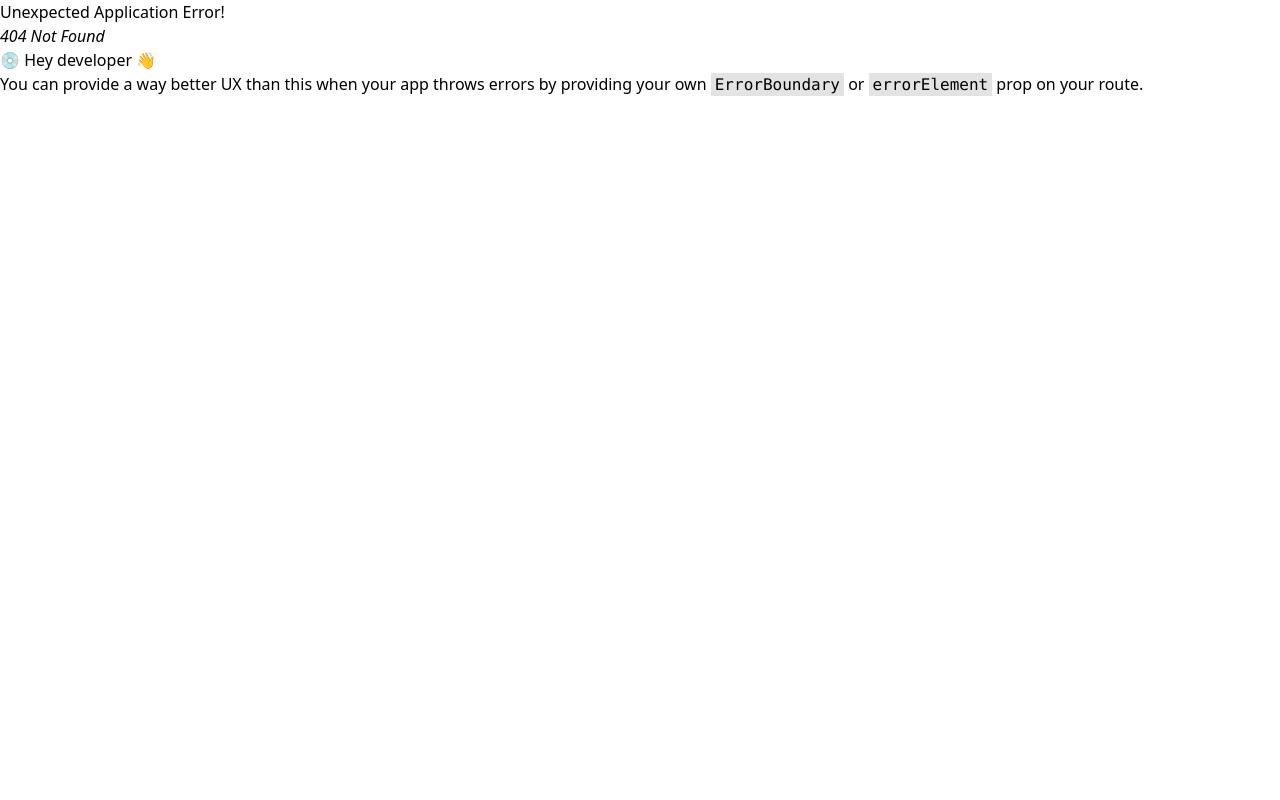
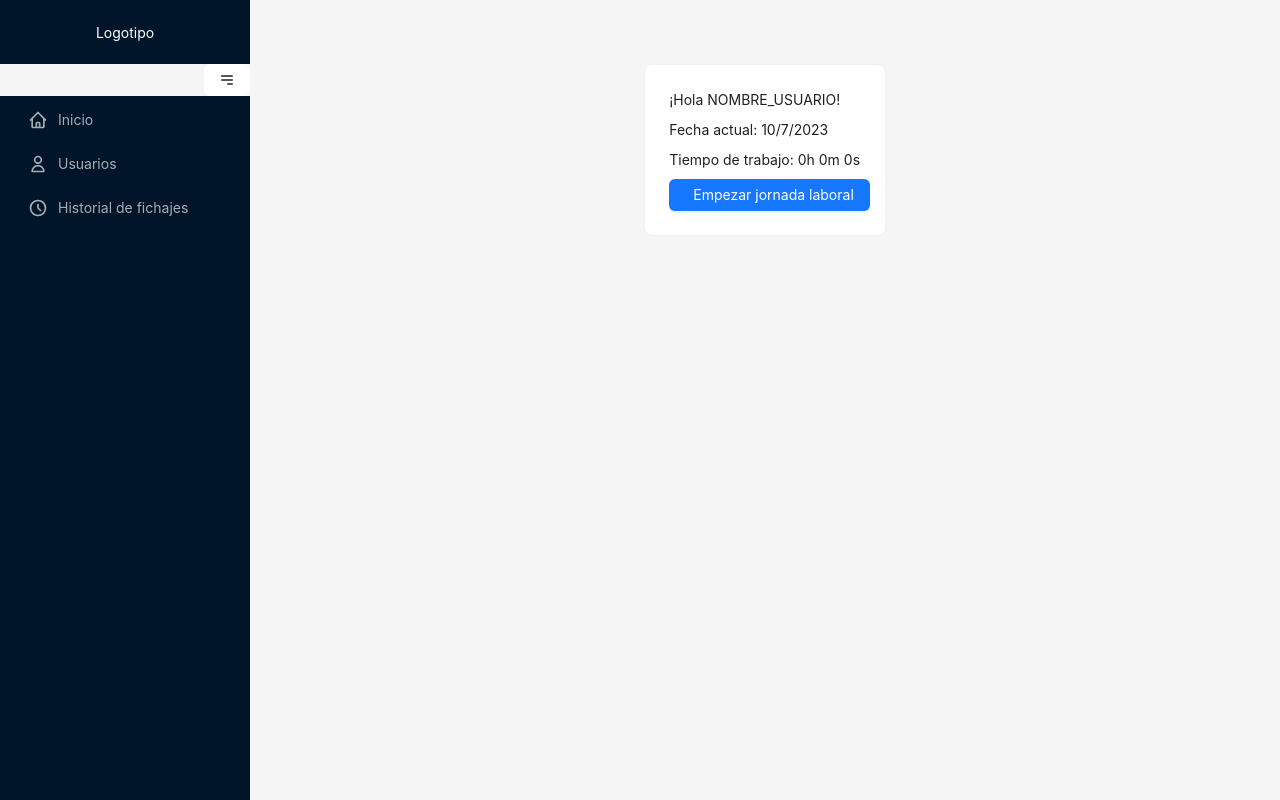
Before and after one commit to Erikvo22/bibiano, a React (Vite) app in the folder react/: page /dashboard in a window 1280 px wide. Before the commit this address had no page. Built offline with nearby package versions, Linux system fonts and the light colour scheme; sample sign-in values are in the browser's storage.

Commit message:
First changes in dashboard

```diff
--- a/react/src/router.jsx
+++ b/react/src/router.jsx
@@ -2,6 +2,7 @@ import { createBrowserRouter } from "react-router-dom";
 import Login from "./views/login.jsx";
 import Home from "./views/Home/Home.jsx";
 import ListUsers from "./views/Users/ListUsers.jsx";
+import Dashboard from "./views/Dashboard/Dashboard.jsx";
 
 const router = createBrowserRouter([
     {
@@ -13,6 +14,10 @@ const router = createBrowserRouter([
         element: <Home />,
         children: [
             {
+                path: '/dashboard',
+                element: <Dashboard />
+            },
+            {
                 path: '/users',
                 element: <ListUsers />
             }
--- /dev/null
+++ b/react/src/views/Dashboard/Dashboard.jsx
@@ -0,0 +1,67 @@
+import React, { useState, useEffect } from 'react';
+import { Button, Card, Space, Typography, Row, Col } from 'antd';
+import { PlayIcon, PauseIcon } from '@heroicons/react/outline';
+
+const { Text } = Typography;
+
+const App = () => {
+  const [userName, setUserName] = useState('NOMBRE_USUARIO');
+  const [isWorking, setIsWorking] = useState(false);
+  const [startTime, setStartTime] = useState(null);
+  const [elapsedTime, setElapsedTime] = useState(0);
+
+  useEffect(() => {
+    let interval;
+
+    if (isWorking) {
+      interval = setInterval(() => {
+        setElapsedTime(Date.now() - startTime);
+      }, 1000);
+    } else {
+      clearInterval(interval);
+    }
+
+    return () => clearInterval(interval);
+  }, [isWorking, startTime]);
+
+  const toggleWork = () => {
+    if (isWorking) {
+      setIsWorking(false);
+      setElapsedTime(0);
+    } else {
+      setIsWorking(true);
+      setStartTime(Date.now());
+    }
+  };
+
+  return (
+    <Row justify="center">
+      <Col xs={24} sm={18} md={12} lg={8} xl={6}>
+        <Card>
+          <Space direction="vertical">
+            <Text>¡Hola {userName}!</Text>
+            <Text>Fecha actual: {new Date().toLocaleDateString()}</Text>
+            <Text>Tiempo de trabajo: {formatTime(elapsedTime)}</Text>
+            <Button
+              type={isWorking ? 'dashed' : 'primary'}
+              onClick={toggleWork}
+              icon={isWorking ? <PauseIcon /> : <PlayIcon />}
+            >
+              {isWorking ? 'Pausar jornada laboral' : 'Empezar jornada laboral'}
+            </Button>
+          </Space>
+        </Card>
+      </Col>
+    </Row>
+  );
+};
+
+const formatTime = (milliseconds) => {
+  const seconds = Math.floor(milliseconds / 1000);
+  const minutes = Math.floor(seconds / 60);
+  const hours = Math.floor(minutes / 60);
+
+  return `${hours}h ${minutes % 60}m ${seconds % 60}s`;
+};
+
+export default App;
--- a/react/src/views/Home/Home.jsx
+++ b/react/src/views/Home/Home.jsx
@@ -1,9 +1,7 @@
 import React, {useState} from 'react';
-
-
 import { Outlet, useNavigate, Navigate } from 'react-router-dom';
 import { Layout, Menu, Button } from 'antd';
-import { UserIcon, ClockIcon, ChevronRightIcon, MenuAlt3Icon} from '@heroicons/react/outline';
+import { UserIcon, ClockIcon, ChevronRightIcon, MenuAlt3Icon, HomeIcon} from '@heroicons/react/outline';
 import { useStateContext } from "../../contexts/ContextProvider";
 
 import './home.css';
@@ -11,12 +9,18 @@ import './home.css';
 const items = [
     {
       key: '1',
+      label: 'Inicio',
+      target: '/dashboard',
+      icon: <HomeIcon className="w-5 h-5" />,
+    },
+    {
+      key: '2',
       label: 'Usuarios',
       target: '/users',
       icon: <UserIcon className="w-5 h-5" />,
     },
     {
-      key: '2',
+      key: '3',
       label: 'Historial de fichajes',
       icon: <ClockIcon className="w-5 h-5" />,
     },
--- a/react/src/views/Users/ListUsers.jsx
+++ b/react/src/views/Users/ListUsers.jsx
@@ -91,9 +91,9 @@ const ListUsers = () => {
     },
     {
       title: 'Movil',
-      dataIndex: 'movil',
-      ...getColumnSearchProps('movil'),
-      sorter: (a, b) => a.movil - b.movil,
+      dataIndex: 'mobile',
+      ...getColumnSearchProps('mobile'),
+      sorter: (a, b) => a.mobile - b.mobile,
       className: 'hidden lg:table-cell',
     },
     {
--- a/react/src/views/login.jsx
+++ b/react/src/views/login.jsx
@@ -34,7 +34,7 @@ export default function Login() {
             setUserToken(data.token);
           }
           if (userToken)
-            navigate("/users");
+            navigate("/dashboard");
       })
       .catch((error) => {
           if (error.response){
```
Also changed, not shown: 1 other file (tests, documents, lock files or other folders).
